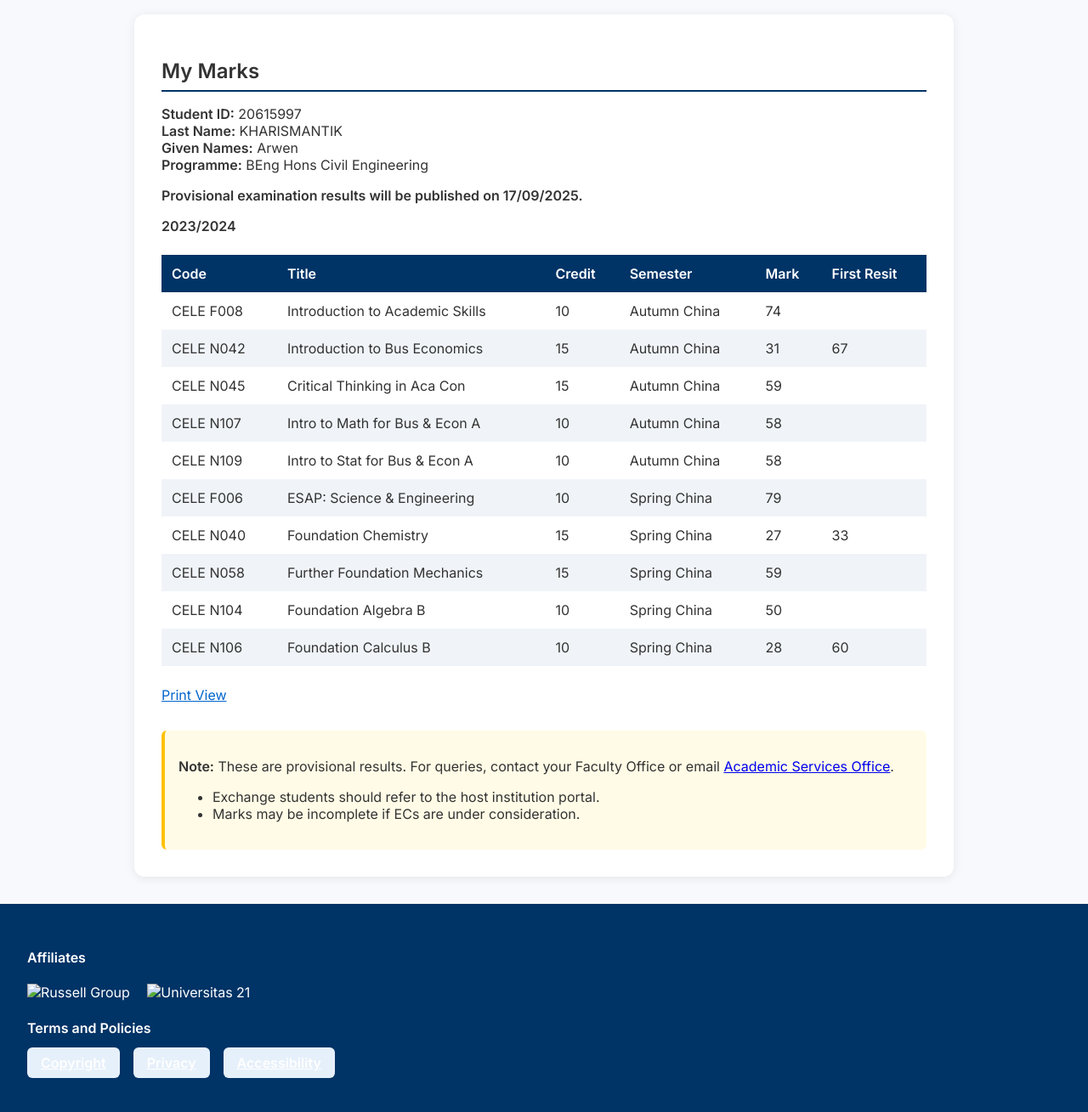
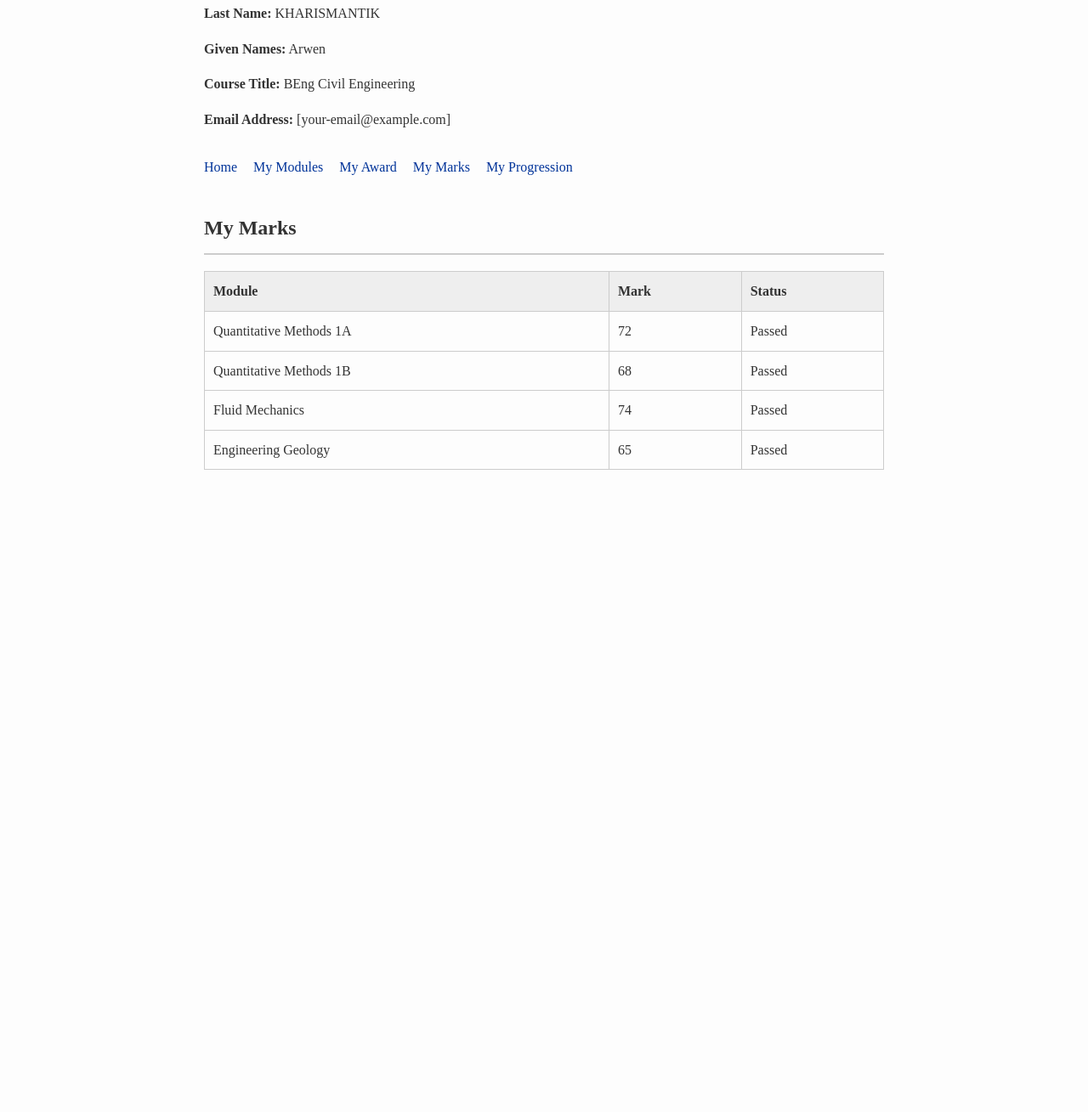
Before and after one commit to 388888888/bluecastle, a plain HTML site: page index.html in a window 1280 px wide. Shown: the part 151-1460 px from the top of the page at 85% size. After the commit the page ends 800 px from the top, so only its background shows below. Drawn offline with Linux system fonts and the light colour scheme.

Commit message:
Update index.html

```diff
--- a/index.html
+++ b/index.html
@@ -1,204 +1,125 @@
 <!DOCTYPE html>
 <html lang="en">
 <head>
-  <meta charset="utf-8" />
-  <title>UoN | Blue Castle | My Marks</title>
-  <meta name="viewport" content="width=device-width, initial-scale=1" />
-
-  <!-- Fonts and Icons -->
-  <link href="https://fonts.googleapis.com/css2?family=Inter:wght@400;600&display=swap" rel="stylesheet" />
-  <link rel="icon" type="image/png" href="/content/images/favicon32.png" />
-
+  <meta charset="UTF-8" />
+  <meta name="viewport" content="width=device-width, initial-scale=1.0"/>
+  <title>Arwen's University Marks</title>
   <style>
     body {
-      font-family: 'Inter', sans-serif;
-      background-color: #f7f9fc;
+      font-family: "Times New Roman", Times, serif;
+      line-height: 1.6;
+      max-width: 800px;
+      margin: 40px auto;
+      padding: 0 20px;
+      background-color: #fdfdfd;
       color: #333;
-      margin: 0;
-      padding: 0;
     }
 
-    header, footer {
-      background-color: #003366;
-      color: white;
-      padding: 2rem;
+    h1 {
+      text-align: center;
+      color: #003399;
+      font-size: 2em;
     }
 
-    header h1 a {
-      color: white;
+    h2 {
+      border-bottom: 2px solid #ccc;
+      margin-top: 40px;
+      padding-bottom: 10px;
+    }
+
+    ul {
+      list-style-type: square;
+      padding-left: 20px;
+    }
+
+    .section {
+      margin-bottom: 30px;
+    }
+
+    .section p span {
+      font-weight: bold;
+    }
+
+    nav a {
+      margin-right: 15px;
+      color: #003399;
       text-decoration: none;
     }
 
-    .welcome {
-      text-align: right;
-      margin-top: -2rem;
+    nav a:hover {
+      text-decoration: underline;
     }
 
-    .wrapper {
-      max-width: 900px;
-      margin: 2rem auto;
-      padding: 2rem;
-      background: white;
-      border-radius: 12px;
-      box-shadow: 0 2px 12px rgba(0, 0, 0, 0.08);
+    .marks-table {
+      width: 100%;
+      border-collapse: collapse;
+      margin-top: 10px;
     }
 
-    nav ul {
-      list-style: none;
-      padding: 0;
-      display: flex;
-      flex-wrap: wrap;
-      gap: 1rem;
-    }
-
-    nav ul li a {
-      text-decoration: none;
-      color: #003366;
-      font-weight: 600;
-      padding: 0.5rem 1rem;
-      border-radius: 6px;
-      background-color: #e6f0fa;
-      transition: 0.3s;
-    }
-
-    nav ul li a:hover {
-      background-color: #d0e7ff;
-    }
-
-    h2 {
-      border-bottom: 2px solid #003366;
-      padding-bottom: 0.5rem;
-      margin-bottom: 1rem;
-    }
-
-    table {
-      width: 100%;
-      border-collapse: collapse;
-      margin-top: 1.5rem;
-    }
-
-    th, td {
-      padding: 0.75rem;
+    .marks-table th,
+    .marks-table td {
+      border: 1px solid #ccc;
+      padding: 10px;
       text-align: left;
     }
 
-    thead {
-      background-color: #003366;
-      color: white;
-    }
-
-    tr:nth-child(even) {
-      background-color: #f0f4f8;
-    }
-
-    .disclaimer {
-      margin-top: 2rem;
-      padding: 1rem;
-      background-color: #fffbe6;
-      border-left: 4px solid #ffc107;
-      border-radius: 6px;
-    }
-
-    footer img {
-      max-height: 60px;
-      margin-right: 1rem;
-    }
-
-    footer nav ul {
-      display: flex;
-      flex-wrap: wrap;
-      gap: 1rem;
-      margin-top: 1rem;
-    }
-
-    footer nav ul li a {
-      color: white;
-      text-decoration: underline;
-    }
-
-    .transcript-print-view {
-      margin-top: 1.5rem;
-    }
-
-    .transcript-print-view a {
-      color: #0066cc;
+    .marks-table th {
+      background-color: #eee;
     }
   </style>
 </head>
+<body>
+  <h1>The University of Nottingham</h1>
 
-<body>
-  <header>
-    <h1><a href="https://www.nottingham.ac.uk" target="_blank">The University of Nottingham</a></h1>
-    <div class="welcome">
-      <form action="/Account/LogOff" method="post">
-        <span>Logged in as <strong>biyak3</strong></span>
-        <input type="submit" value="Log off →" />
-      </form>
-    </div>
-  </header>
+  <div class="section">
+    <p><span>Student ID:</span> 20615997</p>
+    <p><span>Last Name:</span> KHARISMANTIK</p>
+    <p><span>Given Names:</span> Arwen</p>
+    <p><span>Course Title:</span> BEng Civil Engineering</p>
+    <p><span>Email Address:</span> [your-email@example.com]</p>
+  </div>
 
-  <main class="wrapper">
+  <nav>
+    <a href="#">Home</a>
+    <a href="#">My Modules</a>
+    <a href="#">My Award</a>
+    <a href="#">My Marks</a>
+    <a href="#">My Progression</a>
+  </nav>
+
+  <div class="section">
     <h2>My Marks</h2>
-
-    <p><strong>Student ID:</strong> 20615997<br />
-      <strong>Last Name:</strong> KHARISMANTIK<br />
-      <strong>Given Names:</strong> Arwen<br />
-      <strong>Programme:</strong> BEng Hons Civil Engineering
-    </p>
-
-    <p><strong>Provisional examination results will be published on 17/09/2025.</strong></p>
-
-    <p><strong>2023/2024</strong></p>
-
-    <table>
+    <table class="marks-table">
       <thead>
         <tr>
-          <th>Code</th>
-          <th>Title</th>
-          <th>Credit</th>
-          <th>Semester</th>
+          <th>Module</th>
           <th>Mark</th>
-          <th>First Resit</th>
+          <th>Status</th>
         </tr>
       </thead>
       <tbody>
-        <tr><td>CELE F008</td><td>Introduction to Academic Skills</td><td>10</td><td>Autumn China</td><td>74</td><td></td></tr>
-        <tr><td>CELE N042</td><td>Introduction to Bus Economics</td><td>15</td><td>Autumn China</td><td>31</td><td>67</td></tr>
-        <tr><td>CELE N045</td><td>Critical Thinking in Aca Con</td><td>15</td><td>Autumn China</td><td>59</td><td></td></tr>
-        <tr><td>CELE N107</td><td>Intro to Math for Bus & Econ A</td><td>10</td><td>Autumn China</td><td>58</td><td></td></tr>
-        <tr><td>CELE N109</td><td>Intro to Stat for Bus & Econ A</td><td>10</td><td>Autumn China</td><td>58</td><td></td></tr>
-        <tr><td>CELE F006</td><td>ESAP: Science & Engineering</td><td>10</td><td>Spring China</td><td>79</td><td></td></tr>
-        <tr><td>CELE N040</td><td>Foundation Chemistry</td><td>15</td><td>Spring China</td><td>27</td><td>33</td></tr>
-        <tr><td>CELE N058</td><td>Further Foundation Mechanics</td><td>15</td><td>Spring China</td><td>59</td><td></td></tr>
-        <tr><td>CELE N104</td><td>Foundation Algebra B</td><td>10</td><td>Spring China</td><td>50</td><td></td></tr>
-        <tr><td>CELE N106</td><td>Foundation Calculus B</td><td>10</td><td>Spring China</td><td>28</td><td>60</td></tr>
+        <tr>
+          <td>Quantitative Methods 1A</td>
+          <td>72</td>
+          <td>Passed</td>
+        </tr>
+        <tr>
+          <td>Quantitative Methods 1B</td>
+          <td>68</td>
+          <td>Passed</td>
+        </tr>
+        <tr>
+          <td>Fluid Mechanics</td>
+          <td>74</td>
+          <td>Passed</td>
+        </tr>
+        <tr>
+          <td>Engineering Geology</td>
+          <td>65</td>
+          <td>Passed</td>
+        </tr>
       </tbody>
     </table>
-
-    <p class="transcript-print-view"><a href="/my-marks/my-transcript/?Id=biyak3" target="_blank">Print View</a></p>
-
-    <div class="disclaimer">
-      <p><strong>Note:</strong> These are provisional results. For queries, contact your Faculty Office or email <a href="mailto:Academic-Service-Office@nottingham.edu.cn">Academic Services Office</a>.</p>
-      <ul>
-        <li>Exchange students should refer to the host institution portal.</li>
-        <li>Marks may be incomplete if ECs are under consideration.</li>
-      </ul>
-    </div>
-  </main>
-
-  <footer>
-    <h4>Affiliates</h4>
-    <img src="/content/images/russell-group.png" alt="Russell Group" />
-    <img src="/content/images/universitas-21.png" alt="Universitas 21" />
-
-    <h4>Terms and Policies</h4>
-    <nav>
-      <ul>
-        <li><a href="http://www.nottingham.ac.uk/utilities/copyright.aspx" target="_blank">Copyright</a></li>
-        <li><a href="http://www.nottingham.ac.uk/utilities/privacy.aspx" target="_blank">Privacy</a></li>
-        <li><a href="http://www.nottingham.ac.uk/utilities/accessibility/accessibility.aspx" target="_blank">Accessibility</a></li>
-      </ul>
-    </nav>
-  </footer>
+  </div>
 </body>
 </html>
```
